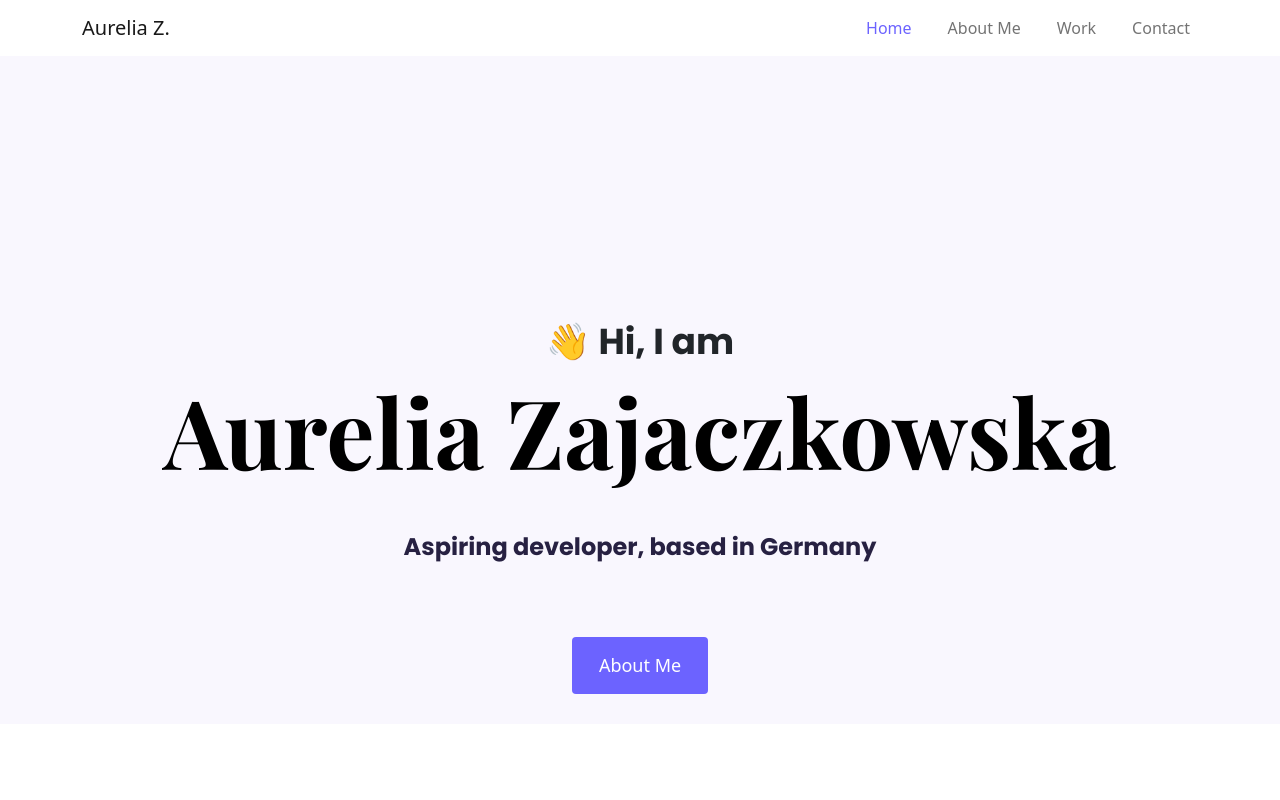
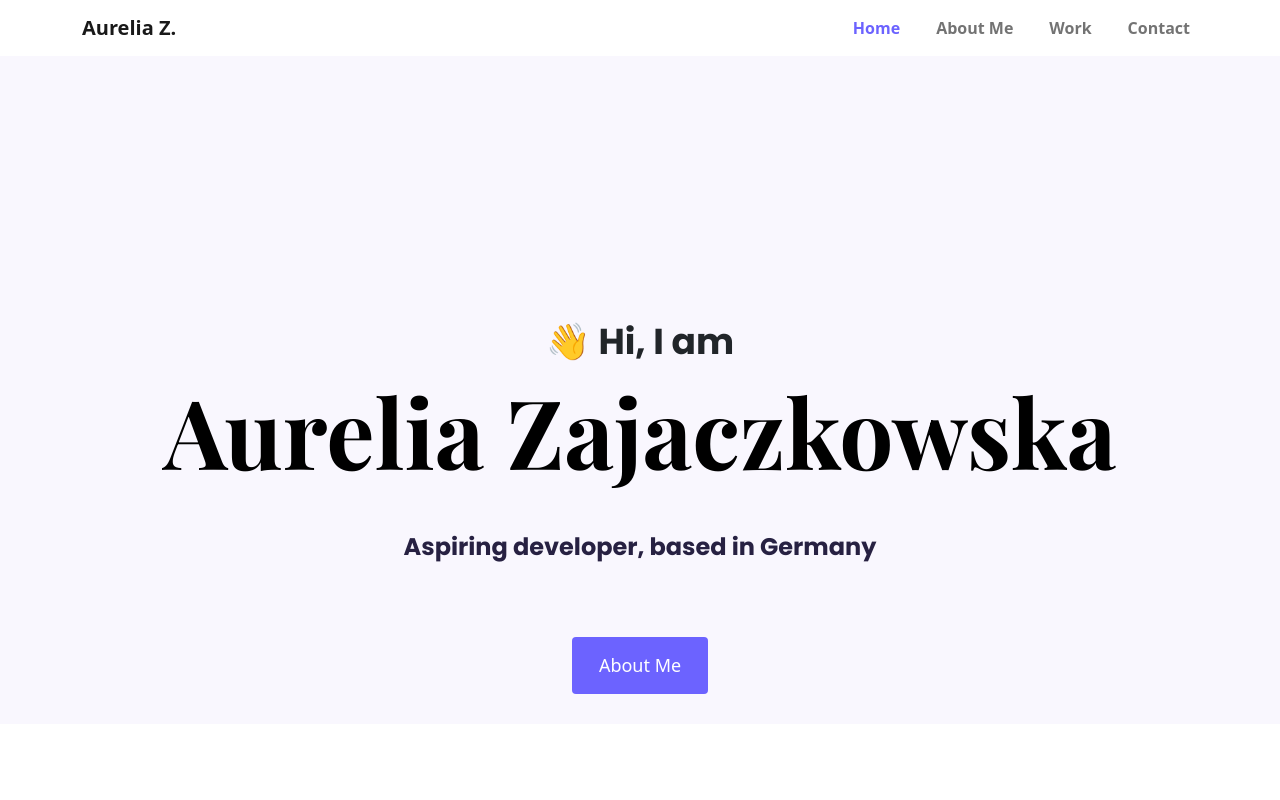
Before and after one commit to aurelia001/portfolio-project, a plain HTML site: page index.html in a window 1280 px wide. Shown: the top 800 px of the page. Drawn offline with nearby package versions, Linux system fonts and the light colour scheme.

Commit message:
changed navbar

```diff
--- a/styles/portfolio.css
+++ b/styles/portfolio.css
@@ -101,14 +101,13 @@ nav li {
   margin-left: 20px;
 }
 nav a {
-  font-weight: 450;
+  font-weight: 600;
   color: #272142;
   transition: all 100ms ease-in-out;
 }
 .active,
 nav a:hover {
   color: var(--branding-color) !important;
-  font-weight: 500;
 }
 footer .contact-box {
   padding: 30px 120px;
```
Also changed, not shown: about.html (+4 -3 lines).
